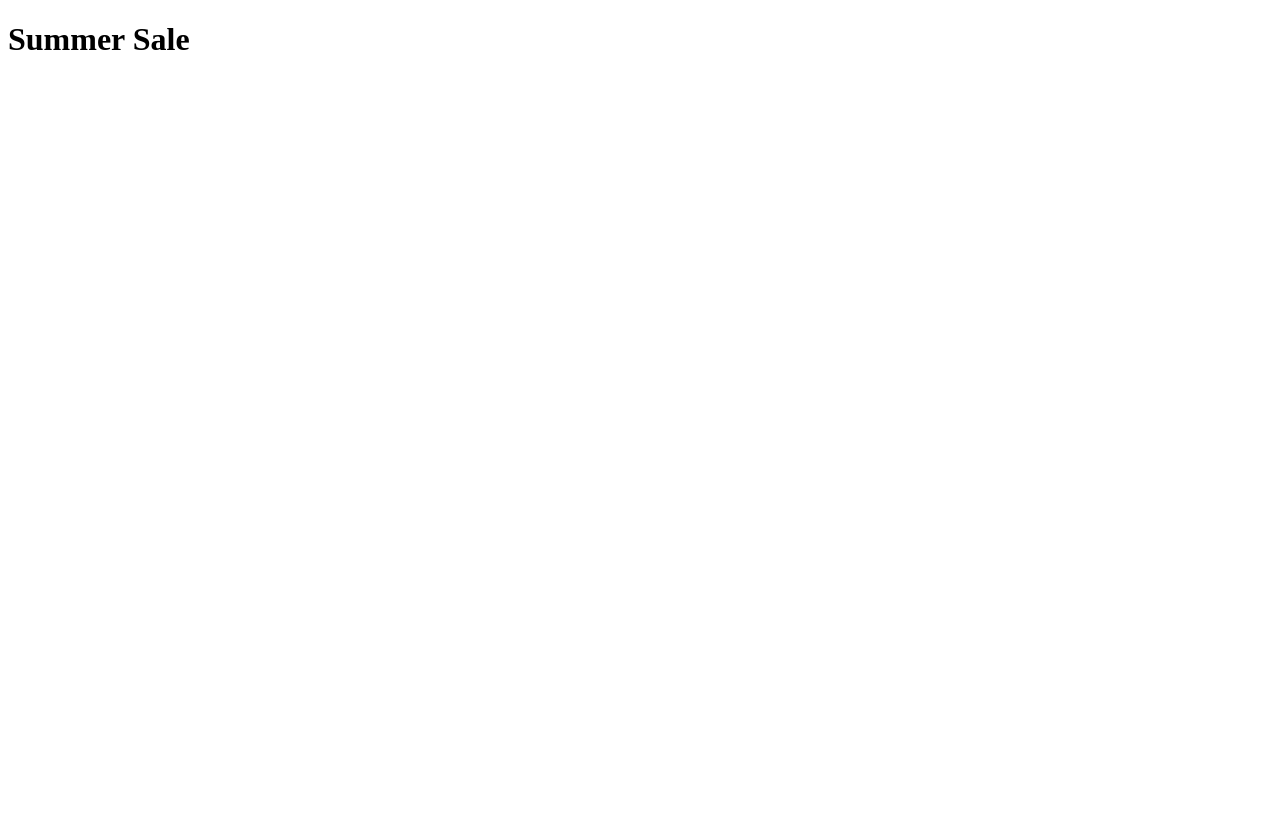
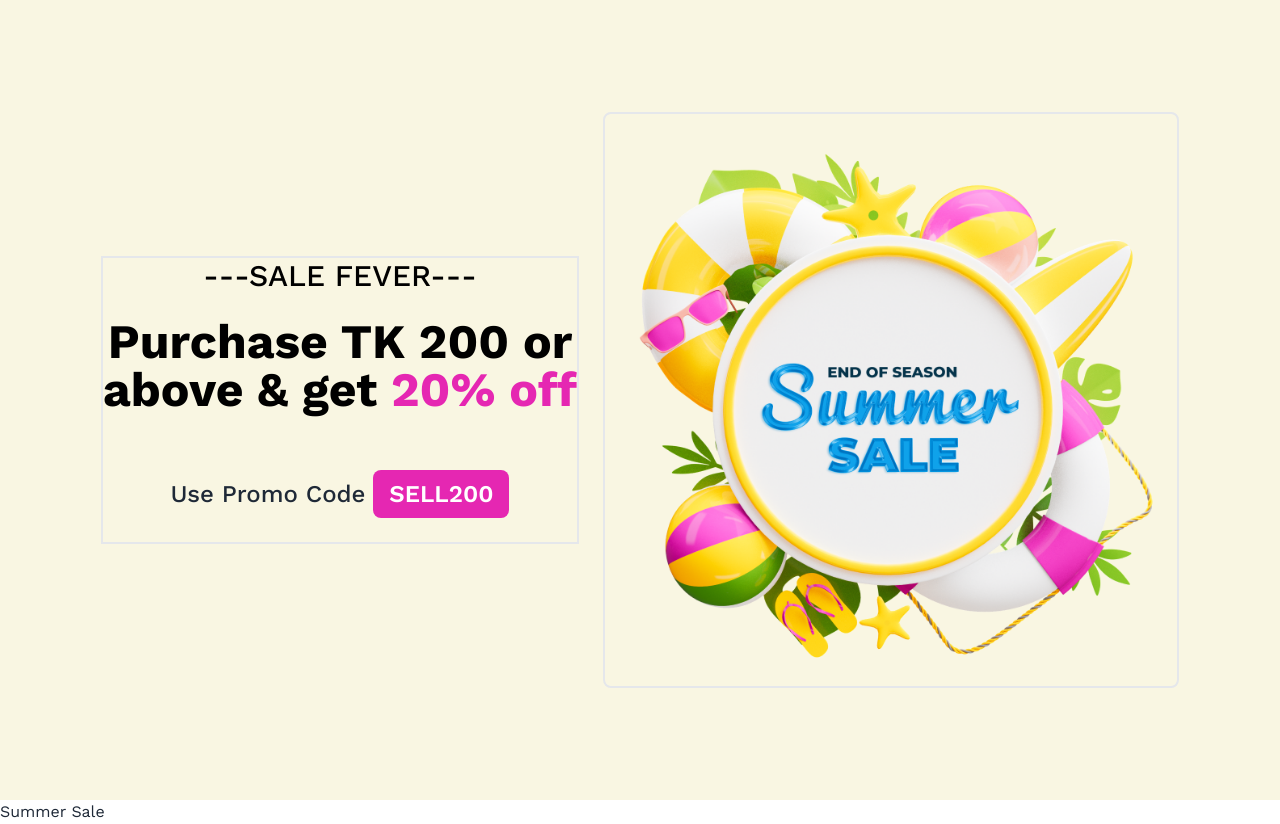
Before and after one commit to maruf318/summer-sale, a plain HTML site: page index.html in a window 1280 px wide. Before the commit the page ends 800 px from the top, so only its background shows below. Drawn offline with nearby package versions, Linux system fonts and the light colour scheme.

Commit message:
header section added

```diff
--- a/index.html
+++ b/index.html
@@ -4,8 +4,56 @@
     <meta charset="UTF-8" />
     <meta name="viewport" content="width=device-width, initial-scale=1.0" />
     <title>Summer Sale</title>
+    <link
+      href="https://cdn.jsdelivr.net/npm/daisyui@3.5.1/dist/full.css"
+      rel="stylesheet"
+      type="text/css"
+    />
+    <script src="https://cdn.tailwindcss.com"></script>
+    <link rel="preconnect" href="https://fonts.googleapis.com" />
+    <link rel="preconnect" href="https://fonts.gstatic.com" crossorigin />
+    <link
+      href="https://fonts.googleapis.com/css2?family=Work+Sans:wght@400;500;600;700;800&display=swap"
+      rel="stylesheet"
+    />
+    <style>
+      * {
+        font-family: "Work Sans", sans-serif;
+        margin: 0;
+        padding: 0;
+      }
+    </style>
   </head>
   <body>
-    <h1>Summer Sale</h1>
+    <header class="">
+      <div class="hero min-h-screen bg-[#F9F6E2]">
+        <div class="hero-content flex-col lg:gap-6 lg:flex-row-reverse">
+          <img
+            src="./images/Summer 1.png"
+            class="max-w-sm lg:max-w-xl rounded-lg border-2"
+          />
+          <div class="text-center border-2">
+            <h2 class="text-black text-3xl font-medium">---SALE FEVER---</h2>
+            <h1 class="text-5xl font-bold text-black lg:mt-6 lg:mb-8">
+              Purchase TK 200 or <br />
+              above & get
+              <span class="text-[#E527B2]">20% off</span>
+            </h1>
+            <p class="py-6 text-2xl font-medium">
+              Use Promo Code
+              <button
+                class="btn btn-primary text-2xl font-semibold bg-[#E527B2] text-white border-none"
+              >
+                Sell200
+              </button>
+            </p>
+          </div>
+        </div>
+      </div>
+    </header>
+    <main>
+      <h1>Summer Sale</h1>
+    </main>
+    <script src="./js/calculation.js"></script>
   </body>
 </html>
```
Also changed, not shown: tailwind.config.js (added, +8 -0 lines), images/Summer 1.png (added), images/congo.png (added), images/prod1.png (added), images/prod2.png (added), images/prod3.png (added), images/prod4.png (added), images/prod5.png (added), images/prod6.png (added), images/prod7.png (added), images/prod8.png (added), images/prod9.png (added), js/calculation.js (added).
